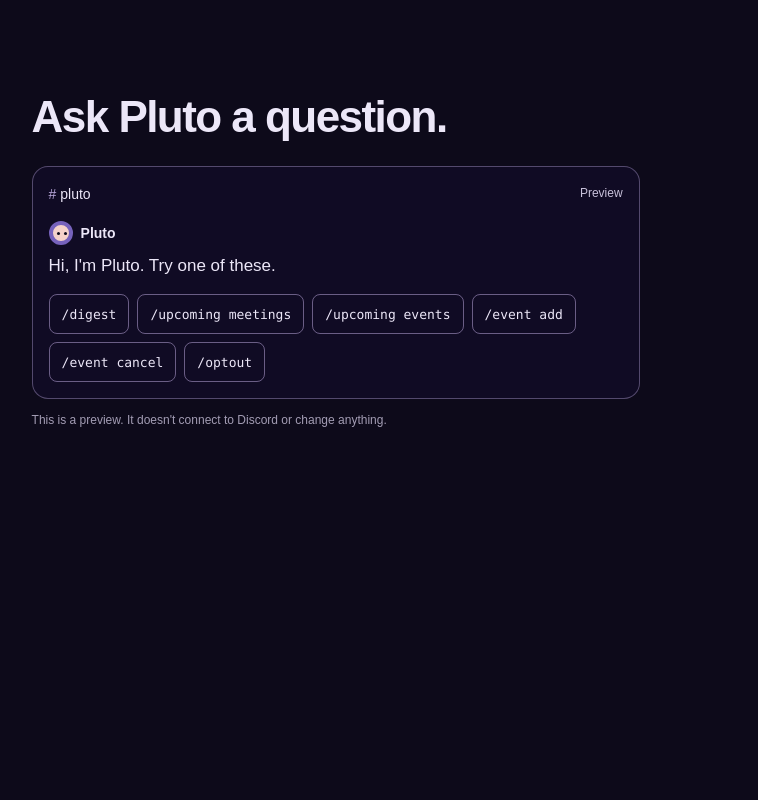
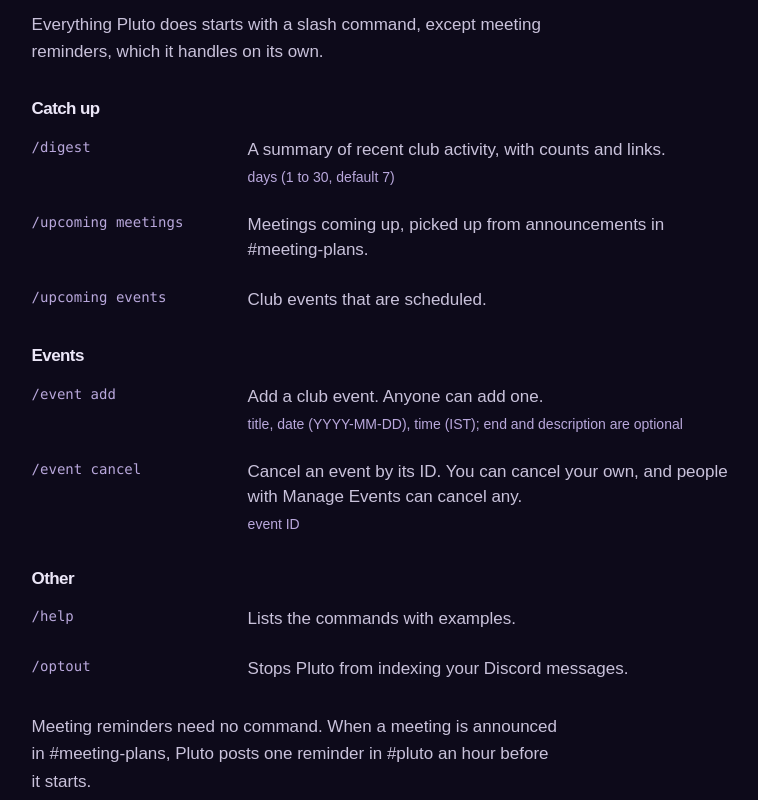
Before and after one commit to Ajiet-DevNation/pluto, a Next.js app in the folder website/: page /orbit in a window 1280 px wide. Shown: the part 2440-3240 px from the top of the page, without its empty margins (58-816 px from the left). Built offline with nearby package versions, Linux system fonts and the light colour scheme; no server answers; a web font is replaced by a local one.

Commit message:
feat(website): replace preview with commands list

```diff
--- a/website/app/globals.css
+++ b/website/app/globals.css
@@ -60,121 +60,6 @@ button {
   outline-offset: 4px;
 }
 
-.chat-demo-wrap {
-  width: 100%;
-  margin-top: var(--space-5);
-}
-.chat-demo {
-  overflow: hidden;
-  border: 1px solid #b9a8dc66;
-  border-radius: var(--radius-lg);
-  background: #120c26e0;
-  font-family: var(--font-sans);
-}
-.chat-heading {
-  display: flex;
-  align-items: center;
-  justify-content: space-between;
-  gap: var(--space-2);
-  padding: var(--space-4) var(--space-4) 0;
-  font-size: var(--type-ui);
-}
-.chat-heading > span > span {
-  color: var(--dust);
-}
-.preview-label {
-  color: var(--muted);
-  font-size: var(--type-caption);
-}
-.chat-log {
-  display: flex;
-  flex-direction: column;
-  align-items: flex-start;
-  gap: var(--space-2);
-  padding: var(--space-4);
-  font-size: var(--type-body);
-}
-.chat-message {
-  max-width: 100%;
-  overflow-wrap: anywhere;
-  line-height: 1.5;
-}
-.user-message {
-  align-self: flex-end;
-  font:
-    var(--type-ui)/1.5 ui-monospace,
-    SFMono-Regular,
-    Consolas,
-    monospace;
-}
-.bot-caption {
-  display: flex;
-  align-items: center;
-  gap: var(--space-2);
-  font-size: var(--type-ui);
-  font-weight: 600;
-}
-.tiny-mascot {
-  display: block;
-  position: relative;
-  width: 24px;
-  height: 24px;
-  border: 4px solid #7662bc;
-  border-radius: 50%;
-  background: #f5d2ca;
-}
-.tiny-mascot::after {
-  content: "";
-  position: absolute;
-  top: 7px;
-  left: 4px;
-  width: 3px;
-  height: 3px;
-  border-radius: 50%;
-  background: var(--void);
-  box-shadow: 7px 0 var(--void);
-}
-.command-chips {
-  display: flex;
-  flex-wrap: wrap;
-  gap: var(--space-2);
-  padding: 0 var(--space-4) var(--space-4);
-}
-.command-chips button {
-  min-height: 40px;
-  padding: 0 var(--space-3);
-  border: 1px solid #b9a8dc88;
-  border-radius: var(--radius-sm);
-  background: transparent;
-  color: var(--ink);
-  font:
-    0.8125rem/1.2 ui-monospace,
-    SFMono-Regular,
-    Consolas,
-    monospace;
-  transition: background 0.2s;
-}
-.command-chips button:hover,
-.command-chips button[aria-pressed="true"] {
-  background: #8b6bff44;
-}
-.chat-demo-wrap .demo-disclaimer {
-  margin: var(--space-3) 0 0;
-  color: var(--muted);
-  font: 400 var(--type-caption)/1.5 var(--font-sans);
-  opacity: 0.8;
-  text-wrap: pretty;
-}
-.typing-dots {
-  letter-spacing: 0.25em;
-  animation: pulse 1s ease-in-out infinite alternate;
-}
-@keyframes pulse {
-  to {
-    opacity: 0.4;
-  }
-}
-
 @media (prefers-reduced-motion: reduce) {
   html {
     scroll-behavior: auto;
--- a/website/app/orbit/orbit.module.css
+++ b/website/app/orbit/orbit.module.css
@@ -75,8 +75,52 @@
   width: min(100%, 34rem);
   pointer-events: auto;
 }
-.wideCopy {
-  width: min(100%, 38rem);
+.commandsCopy {
+  width: min(100%, 44rem);
+}
+.commandsStop {
+  padding-block: var(--space-8);
+}
+.commandGroups {
+  display: grid;
+  gap: var(--space-6);
+  margin-top: var(--space-6);
+}
+.copy .commandGroup h3 {
+  margin-bottom: var(--space-4);
+}
+.commandList {
+  display: grid;
+  gap: var(--space-5);
+  margin: 0;
+}
+.commandRow {
+  display: grid;
+  grid-template-columns: 12rem minmax(0, 1fr);
+  gap: var(--space-5);
+  line-height: 1.5;
+}
+.commandRow dt {
+  color: var(--dust);
+  font:
+    var(--type-ui)/1.5 ui-monospace,
+    SFMono-Regular,
+    Consolas,
+    monospace;
+}
+.commandRow dd {
+  margin: 0;
+  color: var(--muted);
+  text-wrap: pretty;
+}
+.commandRow small {
+  display: block;
+  margin-top: var(--space-1);
+  color: var(--dust);
+  font-size: var(--type-ui);
+}
+.commandsCopy > .commandReminder {
+  margin-top: var(--space-6);
 }
 
 .copy h1,
@@ -273,6 +317,15 @@
 }
 
 @media (max-width: 800px) {
+  .scene {
+    /* Keep the orbit visible above copy, but quiet when it passes behind it. */
+    -webkit-mask-image: linear-gradient(#000 15%, #0002 30%);
+    mask-image: linear-gradient(#000 15%, #0002 30%);
+  }
+  .commandRow {
+    grid-template-columns: 1fr;
+    gap: var(--space-1);
+  }
   .world[data-ready="false"] ~ .guide {
     display: none;
   }
--- a/website/app/orbit/page.tsx
+++ b/website/app/orbit/page.tsx
@@ -1,5 +1,4 @@
 import type { Metadata } from "next";
-import { CommandDemo } from "@/components/command-demo";
 import { OrbitShowcase } from "@/components/orbit-showcase";
 import { site } from "@/content/site";
 import styles from "./orbit.module.css";
@@ -88,14 +87,33 @@ export default function OrbitPage() {
         </section>
 
         <section
-          className={`${styles.stop} ${styles.scoreStop}`}
+          className={`${styles.stop} ${styles.commandsStop}`}
           id="how-it-works"
           data-orbit-stop
           aria-labelledby="how-title"
         >
-          <div className={`${styles.copy} ${styles.wideCopy}`}>
-            <h2 id="how-title">{site.preview.title}</h2>
-            <CommandDemo />
+          <div className={`${styles.copy} ${styles.commandsCopy}`}>
+            <h2 id="how-title">{site.commands.title}</h2>
+            <p>{site.commands.introduction}</p>
+            <div className={styles.commandGroups}>
+              {site.commands.groups.map((group) => (
+                <div key={group.group} className={styles.commandGroup}>
+                  <h3>{group.group}</h3>
+                  <dl className={styles.commandList}>
+                    {group.commands.map((item) => (
+                      <div className={styles.commandRow} key={item.command}>
+                        <dt>{item.command}</dt>
+                        <dd>
+                          <span>{item.description}</span>
+                          {"options" in item && <small>{item.options}</small>}
+                        </dd>
+                      </div>
+                    ))}
+                  </dl>
+                </div>
+              ))}
+            </div>
+            <p className={styles.commandReminder}>{site.commands.reminder}</p>
           </div>
         </section>
 
--- a/website/components/command-demo.tsx
+++ /dev/null
@@ -1,79 +0,0 @@
-"use client";
-
-import { useEffect, useRef, useState } from "react";
-import { commandExamples, site } from "@/content/site";
-
-export function CommandDemo() {
-  const [selected, setSelected] = useState<number | null>(null);
-  const [typing, setTyping] = useState(false);
-  const timer = useRef<ReturnType<typeof setTimeout> | null>(null);
-  useEffect(
-    () => () => {
-      if (timer.current) clearTimeout(timer.current);
-    },
-    [],
-  );
-
-  function select(index: number) {
-    if (timer.current) clearTimeout(timer.current);
-    setSelected(index);
-    const animate = !window.matchMedia("(prefers-reduced-motion: reduce)").matches;
-    setTyping(animate);
-    if (animate) timer.current = setTimeout(() => setTyping(false), 550);
-  }
-
-  const example = selected === null ? null : commandExamples[selected];
-  return (
-    <div className="chat-demo-wrap">
-      <div className="chat-demo">
-        <div className="chat-heading">
-          <span>
-            <span aria-hidden="true">#</span> pluto
-          </span>
-          <span className="preview-label">Preview</span>
-        </div>
-        <div className="chat-log" aria-live="polite" aria-atomic="true" aria-busy={typing}>
-          {example ? (
-            <>
-              <div className="chat-message user-message">{example.question}</div>
-              <div className="bot-caption">
-                <span className="tiny-mascot" aria-hidden="true" />
-                Pluto
-              </div>
-              <div className="chat-message bot-message">
-                {typing ? (
-                  <span className="typing-dots" aria-label="Pluto is typing">
-                    •••
-                  </span>
-                ) : (
-                  example.answer
-                )}
-              </div>
-            </>
-          ) : (
-            <>
-              <div className="bot-caption">
-                <span className="tiny-mascot" aria-hidden="true" />
-                Pluto
-              </div>
-              <div className="chat-message bot-message">{site.preview.greeting}</div>
-            </>
-          )}
-        </div>
-        <div className="command-chips" aria-label="Example commands">
-          {commandExamples.map((item, index) => (
-            <button
-              key={item.label}
-              type="button"
-              aria-pressed={selected === index}
-              onClick={() => select(index)}
-            >
-              {item.label}
-            </button>
-          ))}
-        </div>
-      </div>
-      <p className="demo-disclaimer">{site.preview.disclaimer}</p>
-    </div>
-  );
-}
--- a/website/content/site.ts
+++ b/website/content/site.ts
@@ -1,4 +1,4 @@
-// Copy for both / and /orbit. The command replies below are examples, not live data.
+// Copy for both / and /orbit.
 export const site = {
   title: "Pluto — DevNation's knowledge companion",
   description:
@@ -31,10 +31,52 @@ export const site = {
       },
     ],
   },
-  preview: {
-    title: "Ask Pluto a question.",
-    greeting: "Hi, I'm Pluto. Try one of these.",
-    disclaimer: "This is a preview. It doesn't connect to Discord or change anything.",
+  commands: {
+    title: "What Pluto can do",
+    introduction:
+      "Everything Pluto does starts with a slash command, except meeting reminders, which it handles on its own.",
+    groups: [
+      {
+        group: "Catch up",
+        commands: [
+          {
+            command: "/digest",
+            description: "A summary of recent club activity, with counts and links.",
+            options: "days (1 to 30, default 7)",
+          },
+          {
+            command: "/upcoming meetings",
+            description: "Meetings coming up, picked up from announcements in #meeting-plans.",
+          },
+          { command: "/upcoming events", description: "Club events that are scheduled." },
+        ],
+      },
+      {
+        group: "Events",
+        commands: [
+          {
+            command: "/event add",
+            description: "Add a club event. Anyone can add one.",
+            options: "title, date (YYYY-MM-DD), time (IST); end and description are optional",
+          },
+          {
+            command: "/event cancel",
+            description:
+              "Cancel an event by its ID. You can cancel your own, and people with Manage Events can cancel any.",
+            options: "event ID",
+          },
+        ],
+      },
+      {
+        group: "Other",
+        commands: [
+          { command: "/help", description: "Lists the commands with examples." },
+          { command: "/optout", description: "Stops Pluto from indexing your Discord messages." },
+        ],
+      },
+    ],
+    reminder:
+      "Meeting reminders need no command. When a meeting is announced in #meeting-plans, Pluto posts one reminder in #pluto an hour before it starts.",
   },
   privacy: {
     title: "What Pluto can see",
@@ -57,37 +99,3 @@ export const site = {
     description: "Pluto is an open-source project built by students at AJIET for the club.",
   },
 } as const;
-
-export const commandExamples = [
-  {
-    label: "/digest",
-    question: "/digest days:14",
-    answer:
-      "In the last 14 days: 3 new GitHub issues, 12 club messages and 2 decisions. One meeting and one event are coming up.",
-  },
-  {
-    label: "/upcoming meetings",
-    question: "/upcoming meetings",
-    answer: "Next club sync: Friday at 6:00 PM IST.",
-  },
-  {
-    label: "/upcoming events",
-    question: "/upcoming events",
-    answer: "Next workshop: Sunday at 10:00 AM IST.",
-  },
-  {
-    label: "/event add",
-    question: "/event add title:Workshop date:YYYY-MM-DD time:10:00 AM end:5:00 PM",
-    answer: "Workshop added for Sunday at 10:00 AM IST.",
-  },
-  {
-    label: "/event cancel",
-    question: "/event cancel id:42",
-    answer: "Workshop cancelled. A notice was posted in #events.",
-  },
-  {
-    label: "/optout",
-    question: "/optout",
-    answer: "Your messages will be left out from now on. Anything already saved will be removed.",
-  },
-] as const;
--- a/website/package.json
+++ b/website/package.json
@@ -7,8 +7,8 @@
     "build": "next build",
     "postbuild": "rm -f out/pluto-walk.png out/pluto-sit.png",
     "lint": "eslint",
-    "format": "prettier --write app components/command-demo.tsx components/orbit-showcase.tsx components/orbit-showcase-engine.ts components/scene content/site.ts lib next.config.ts tsconfig.json",
-    "format:check": "prettier --check app components/command-demo.tsx components/orbit-showcase.tsx components/orbit-showcase-engine.ts components/scene content/site.ts lib next.config.ts tsconfig.json"
+    "format": "prettier --write app components/orbit-showcase.tsx components/orbit-showcase-engine.ts components/scene content/site.ts lib next.config.ts tsconfig.json",
+    "format:check": "prettier --check app components/orbit-showcase.tsx components/orbit-showcase-engine.ts components/scene content/site.ts lib next.config.ts tsconfig.json"
   },
   "dependencies": {
     "@fontsource-variable/bricolage-grotesque": "^5.3.0",
```
Also changed, not shown: 1 other file (tests, documents, lock files or other folders).
